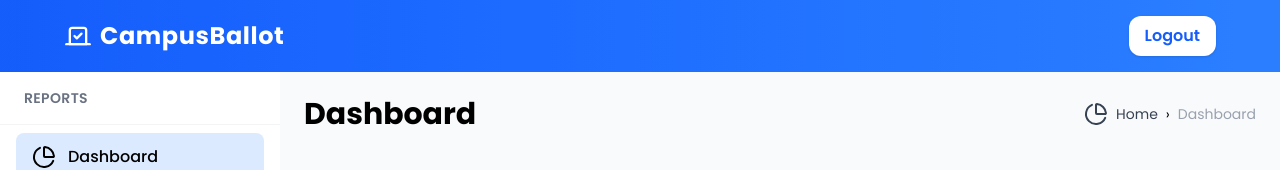
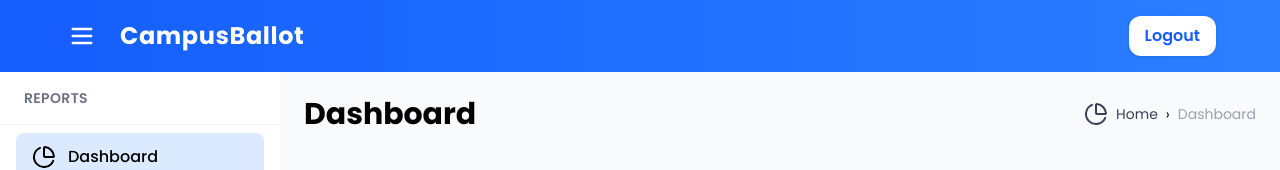
Before and after one commit to wefindways/Online-Voting-System-, a React (Vite) app in the folder client/: page /admin/home in a window 1280 px wide. Shown: the top 170 px of the page. Built offline with nearby package versions, Linux system fonts and the light colour scheme; sample sign-in values are in the browser's storage.

Commit message:
style: updated header style for better appearance

```diff
--- a/client/src/components/admin/Breadcrumb.jsx
+++ b/client/src/components/admin/Breadcrumb.jsx
@@ -12,7 +12,7 @@ function Breadcrumb() {
     <nav className="text-xs sm:text-sm flex items-center">
       <Link to="/admin/home">
         <div className="flex items-center gap-2 text-gray-700 hover:text-blue-700">
-          <PieChart />
+          <PieChart className="w-4 h-4 md:w-6 md:h-6" />
           <span>Home</span>
         </div>
       </Link>
--- a/client/src/components/admin/Header.jsx
+++ b/client/src/components/admin/Header.jsx
@@ -1,14 +1,20 @@
-import { Menu, Vote } from "lucide-react"; // Vote = ballot-like icon
-
+import { Menu } from "lucide-react";
 function Header({ onLogout }) {
   return (
-    <div className="poppins text-white flex justify-between items-center bg-gradient-to-r from-blue-600 to-blue-500 shadow-md px-8 md:px-16 py-4 z-20">
-      {/* Logo + Title */}
-      <div className="flex items-center gap-2">
-        <Vote className="w-7 h-7" />
-        <h3 className="text-2xl font-bold tracking-wide">CampusBallot</h3>
+    <div className="poppins text-white flex gap-3 md:justify-between items-center bg-gradient-to-r from-blue-600 to-blue-500 shadow-md px-6 md:px-16 py-4 z-20">
+      {/* Menu icon */}
+      <div className="flex gap-5">
+        <button
+          className="p-1 rounded-xl hover:bg-blue-400 transition ease-in-out duration-300 cursor-pointer"
+          aria-label="Open Menu"
+        >
+          <Menu className="w-7 h-7" />
+        </button>
+        {/* Logo + Title */}
+        <div className="flex items-center gap-2">
+          <h3 className="text-2xl font-bold tracking-wide">CampusBallot</h3>
+        </div>
       </div>
-
       {/* Buttons */}
       <div className="flex items-center gap-4">
         <button
@@ -17,9 +23,6 @@ function Header({ onLogout }) {
         >
           Logout
         </button>
-        <button className="md:hidden p-2 rounded-lg hover:bg-blue-400 transition" aria-label="Open Menu">
-          <Menu className="w-6 h-6" />
-        </button>
       </div>
     </div>
   );
```
